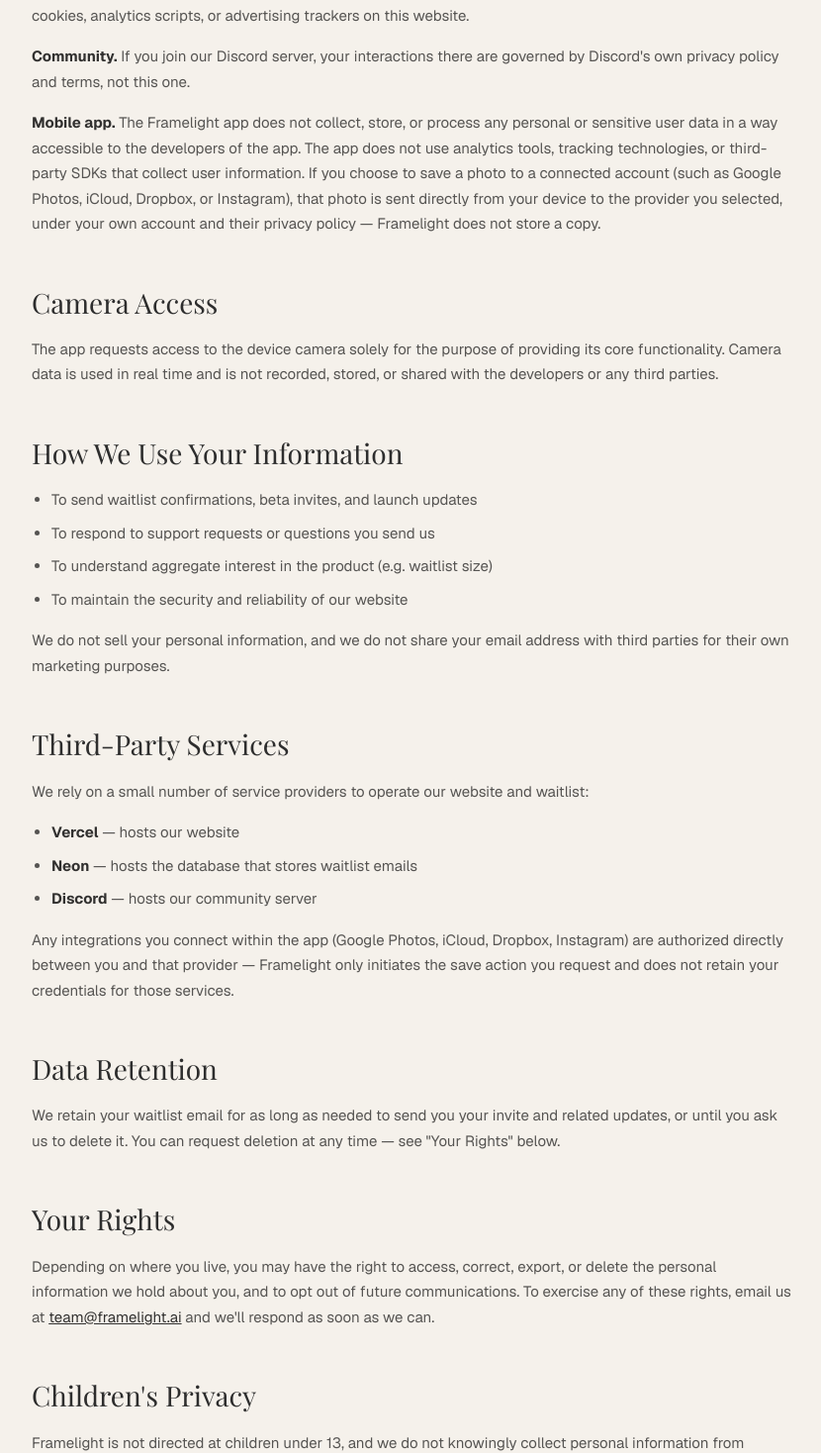
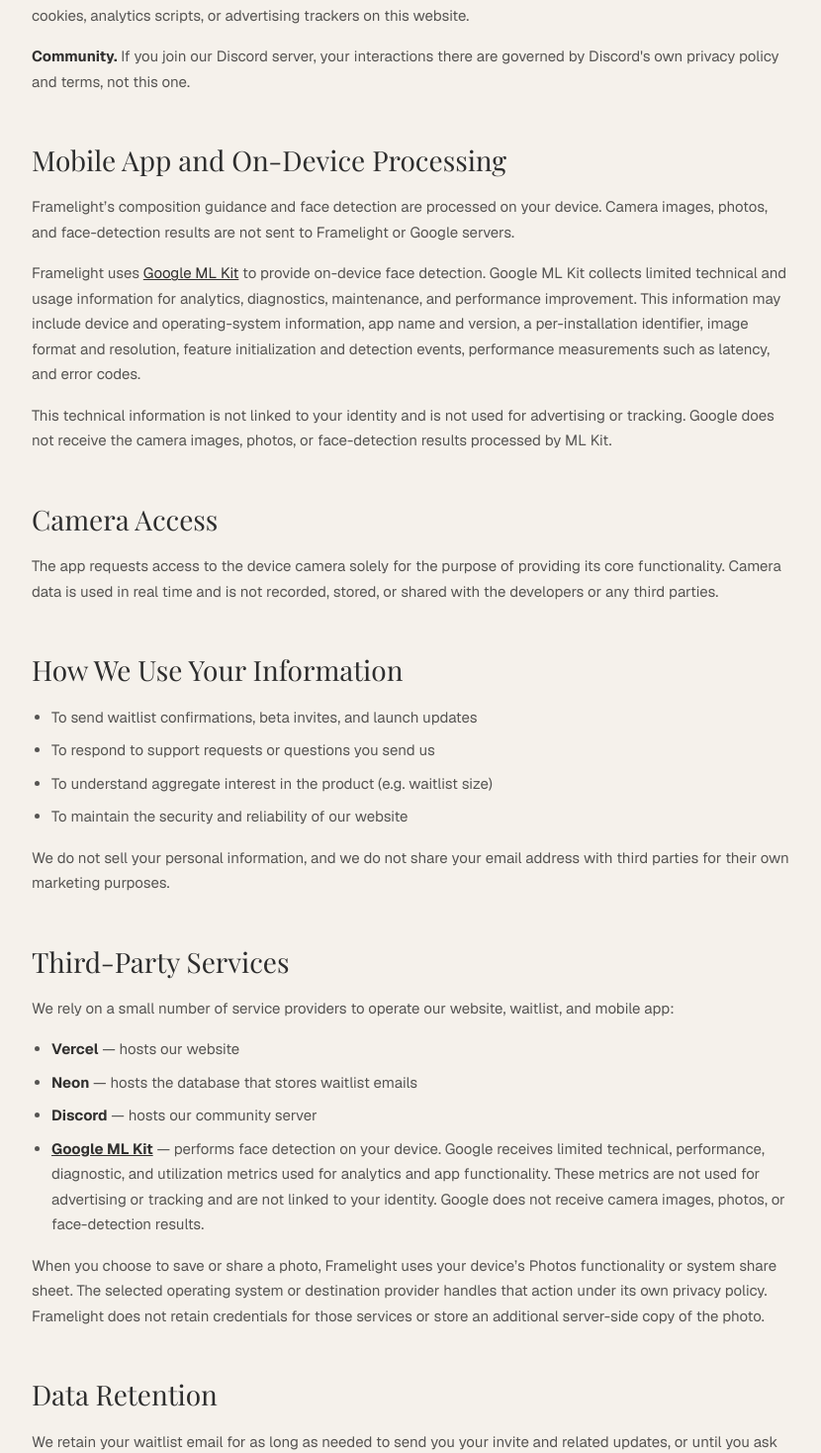
Before and after one commit to framelight/framelight-website, a Next.js app: page /privacy in a window 1280 px wide. Shown: the part 709-2177 px from the top of the page at 99% size, without its empty margins (224-1054 px from the left). Built offline with nearby package versions, Linux system fonts and the light colour scheme; a web font is replaced by a local one.

Commit message:
updated privacy statement for Google ML Kit

```diff
--- a/app/privacy/page.tsx
+++ b/app/privacy/page.tsx
@@ -11,7 +11,7 @@
 };
 
 const CONTACT_EMAIL = 'team@framelight.ai';
-const LAST_UPDATED = 'July 18, 2026';
+const LAST_UPDATED = 'July 30, 2026';
 
 export default function PrivacyPolicy() {
   return (
@@ -21,9 +21,8 @@
           This Privacy Policy explains how Framelight (&quot;Framelight,&quot;
           &quot;we,&quot; &quot;us&quot;) collects, uses, and protects
           information when you visit framelight.ai, join our waitlist, join
-          our Discord community, or use the Framelight mobile app once it is
-          released. By using our website or app, you agree to the practices
-          described here.
+          our Discord community, or use the Framelight mobile app. By using
+          our website or app, you agree to the practices described here.
         </p>
       </LegalSection>
 
@@ -45,16 +44,34 @@
           our Discord server, your interactions there are governed by
           Discord&apos;s own privacy policy and terms, not this one.
         </p>
+      </LegalSection>
+
+      <LegalSection title="Mobile App and On-Device Processing">
         <p>
-          <strong className="text-black/80">Mobile app.</strong> The
-          Framelight app does not collect, store, or process any personal or
-          sensitive user data in a way accessible to the developers of the
-          app. The app does not use analytics tools, tracking technologies, or
-          third-party SDKs that collect user information. If you choose to
-          save a photo to a connected account (such as Google Photos, iCloud,
-          Dropbox, or Instagram), that photo is sent directly from your device
-          to the provider you selected, under your own account and their
-          privacy policy — Framelight does not store a copy.
+          Framelight’s composition guidance and face detection are
+          processed on your device. Camera images, photos, and face-detection
+          results are not sent to Framelight or Google servers.
+        </p>
+        <p>
+          Framelight uses{' '}
+          <a
+            href="https://developers.google.com/ml-kit/terms"
+            className="text-black/80 underline hover:text-black transition-colors"
+          >
+            Google ML Kit
+          </a>{' '}
+          to provide on-device face detection. Google ML Kit collects limited
+          technical and usage information for analytics, diagnostics,
+          maintenance, and performance improvement. This information may
+          include device and operating-system information, app name and
+          version, a per-installation identifier, image format and resolution,
+          feature initialization and detection events, performance
+          measurements such as latency, and error codes.
+        </p>
+        <p>
+          This technical information is not linked to your identity and is not
+          used for advertising or tracking. Google does not receive the camera
+          images, photos, or face-detection results processed by ML Kit.
         </p>
       </LegalSection>
 
@@ -83,7 +100,7 @@
       <LegalSection title="Third-Party Services">
         <p>
           We rely on a small number of service providers to operate our
-          website and waitlist:
+          website, waitlist, and mobile app:
         </p>
         <ul className="list-disc pl-5 space-y-2">
           <li>
@@ -98,12 +115,30 @@
             <strong className="text-black/80">Discord</strong> — hosts our
             community server
           </li>
+          <li>
+            <strong className="text-black/80">
+              <a
+                href="https://developers.google.com/ml-kit/terms"
+                className="underline hover:text-black transition-colors"
+              >
+                Google ML Kit
+              </a>
+            </strong>{' '}
+            — performs face detection on your device. Google receives limited
+            technical, performance, diagnostic, and utilization metrics used
+            for analytics and app functionality. These metrics are not used
+            for advertising or tracking and are not linked to your identity.
+            Google does not receive camera images, photos, or face-detection
+            results.
+          </li>
         </ul>
         <p>
-          Any integrations you connect within the app (Google Photos, iCloud,
-          Dropbox, Instagram) are authorized directly between you and that
-          provider — Framelight only initiates the save action you request
-          and does not retain your credentials for those services.
+          When you choose to save or share a photo, Framelight uses your
+          device’s Photos functionality or system share sheet. The
+          selected operating system or destination provider handles that
+          action under its own privacy policy. Framelight does not retain
+          credentials for those services or store an additional server-side
+          copy of the photo.
         </p>
       </LegalSection>
 
```
